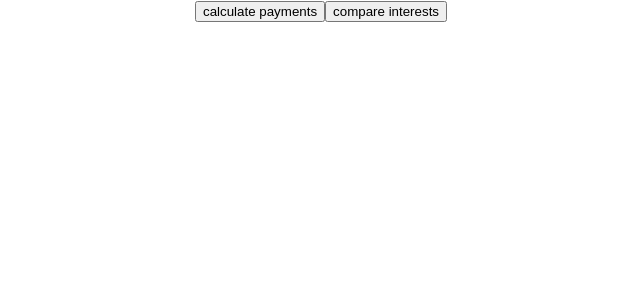
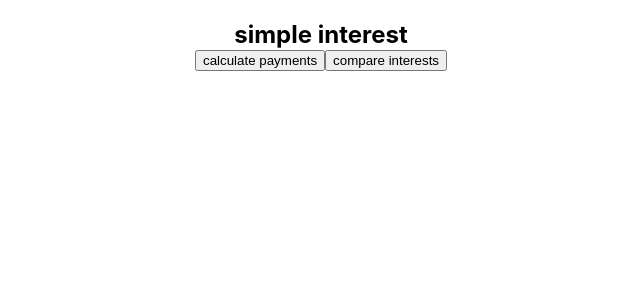
Before and after one commit to gopikrishnanarra/interest-calculator, a React (Create React App) app: page / in a window 1280 px wide. Shown: the top 300 px of the page, without its empty margins (319-959 px from the left). Built offline with nearby package versions, Linux system fonts and the light colour scheme.

Commit message:
add header

```diff
--- a/src/calculator.js
+++ b/src/calculator.js
@@ -173,6 +173,7 @@ render() {
 
     return (
               <div>
+                  <h2 className='h5'>simple interest</h2>
                   {!this.state.calculate && !this.state.compare &&
                       <div>
                           <button onClick={() => this.calculateInterests()}>calculate payments</button>
```
